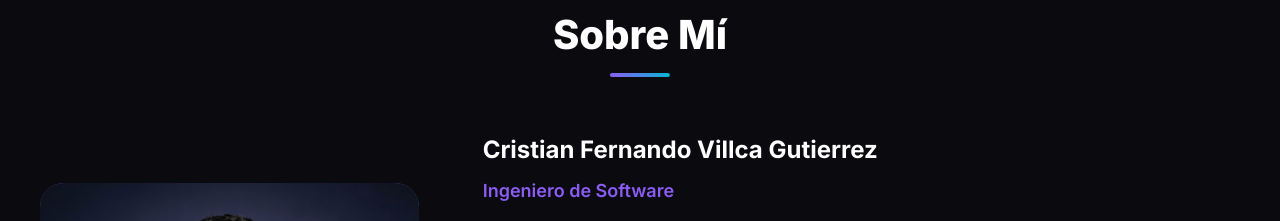
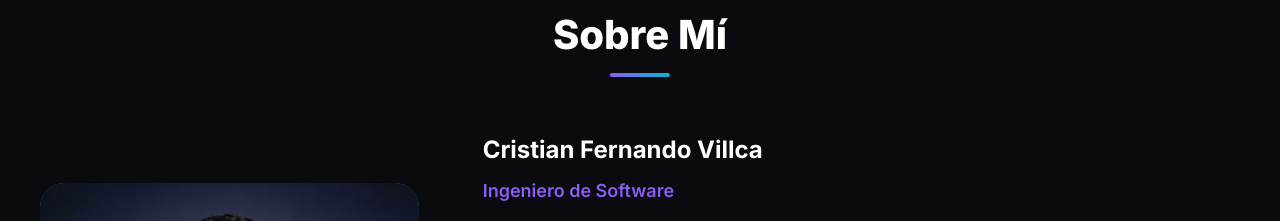
Before and after one commit to crisdux/cris-portafolio-2026, a plain HTML site: page index.html in a window 1280 px wide. Shown: the part 893-1114 px from the top of the page. Drawn offline with Linux system fonts and the light colour scheme.

Commit message:
modificado el nombre

```diff
--- a/index.html
+++ b/index.html
@@ -76,7 +76,7 @@
                     </div>
                 </div>
                 <div class="about-text">
-                    <h3>Cristian Fernando Villca Gutierrez</h3>
+                    <h3>Cristian Fernando Villca </h3>
                     <p class="about-role">Ingeniero de Software</p>
                     <p class="about-description">
                         Soy un ingeniero de software dedicado con experiencia en el desarrollo de aplicaciones
```
